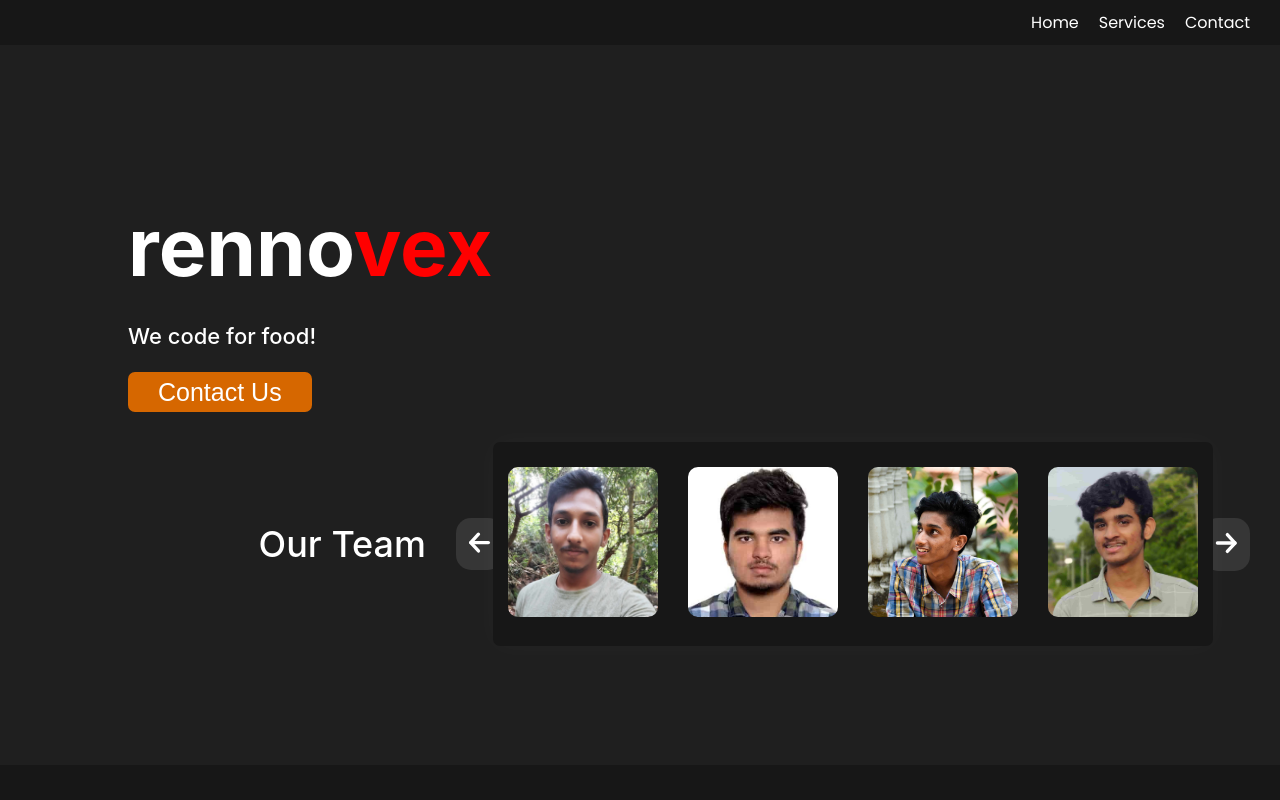
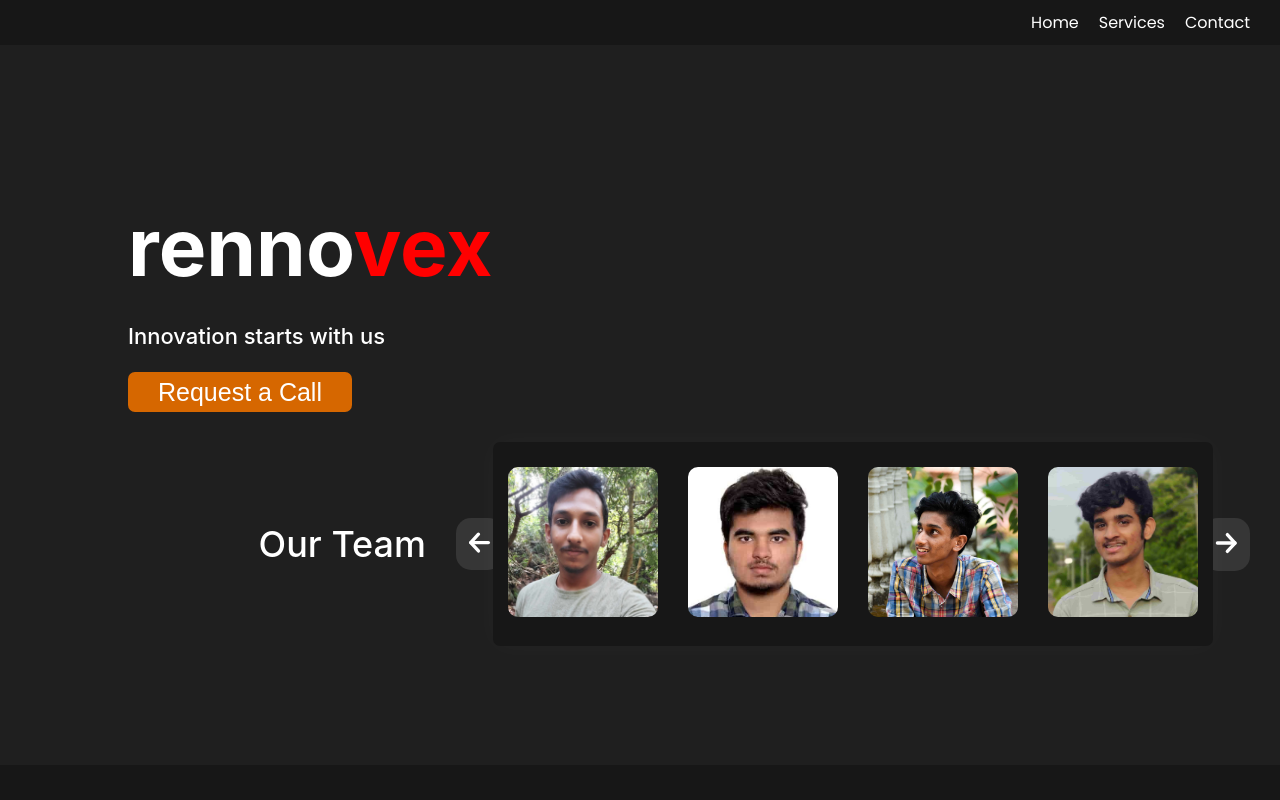
Before and after one commit to rennovex/rennovex.github.io, a React (Create React App) app in the folder rennovex-site/: page / in a window 1280 px wide. Shown: the top 800 px of the page. Built offline with nearby package versions, Linux system fonts and the light colour scheme.

Commit message:
added request a call

```diff
--- a/rennovex-site/package.json
+++ b/rennovex-site/package.json
@@ -6,6 +6,7 @@
     "@testing-library/jest-dom": "^5.14.1",
     "@testing-library/react": "^11.2.7",
     "@testing-library/user-event": "^12.8.3",
+    "firebase": "^8.9.1",
     "react": "^17.0.2",
     "react-dom": "^17.0.2",
     "react-scripts": "4.0.3",
--- a/rennovex-site/src/components/Hero.js
+++ b/rennovex-site/src/components/Hero.js
@@ -8,10 +8,10 @@ const Hero = () => {
                 renno<span style={{color:'red'}}>vex</span>
             </div>
             <div className={classes.hero__intro__desc}>
-            We code for food!
+            Innovation starts with us
             </div>
-           <a className={classes.Link} href="mailto:rennovex@gmail.com"> <button className={classes.hero__intro__cat}>
-                Contact Us
+           <a className={classes.Link} href="https://forms.gle/EKB37qg46VNRayWs6"> <button className={classes.hero__intro__cat}>
+                Request a Call
             </button></a>
         </div>
         <OurTeam/>
--- a/rennovex-site/src/components/Hero.module.css
+++ b/rennovex-site/src/components/Hero.module.css
@@ -46,7 +46,7 @@
     font-family: Red 'Poppins';
     font-style: normal;
     font-weight: 500;
-    font-size: 30px;
+    font-size: 35px;
     line-height: 40px;
     /* identical to box height */
 
--- a/rennovex-site/src/components/WhatWeDid.module.css
+++ b/rennovex-site/src/components/WhatWeDid.module.css
@@ -64,9 +64,7 @@
     font-size: 30px;
 }
 
-.project__desc{
 
-}
 
 .project__link{
     background-color: white;
```
Also changed, not shown: 1 other file (tests, documents, lock files or other folders).
